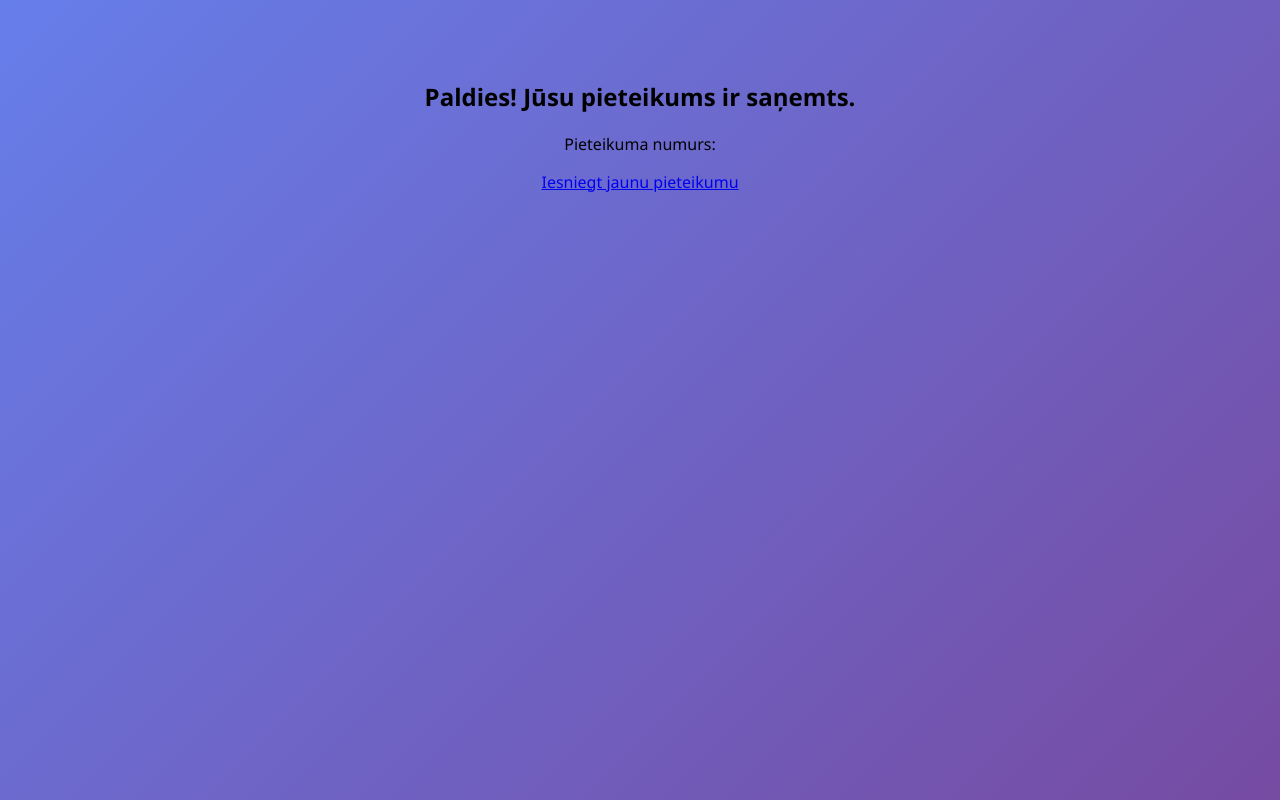
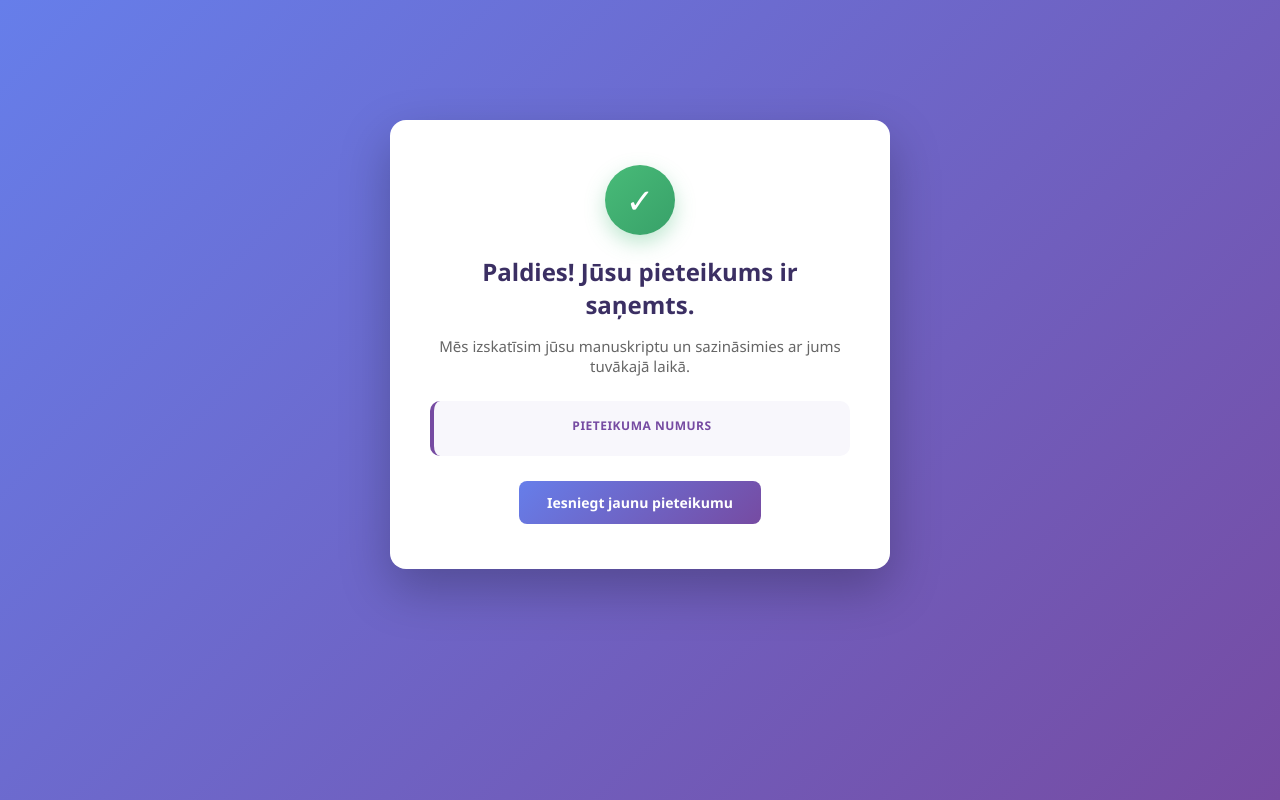
Before and after one commit to NiKeishaMusician/AUTORA-PIETEIKUMA-UN-MANUSKRIPTA-SISTEMA, a PHP site: page /paldies.php in a window 1280 px wide. Run offline with PHP 8.4, Linux system fonts and the light colour scheme.

Commit message:
Izdevnieciba

```diff
--- a/index.html
+++ b/index.html
@@ -7,11 +7,9 @@
   <link rel="stylesheet" href="style.css">
 </head>
 <body>
-
 <form id="forma" action="submit.php" method="post" enctype="multipart/form-data">
   <h2>Grāmatas izdošanas pieteikums</h2>
   <div id="kludas"></div>
-
 
   <fieldset>
     <legend>Autora informācija</legend>
@@ -88,6 +86,5 @@
     }
   });
 </script>
-
 </body>
 </html>
--- a/paldies.php
+++ b/paldies.php
@@ -3,12 +3,20 @@
 <html lang="lv">
 <head>
   <meta charset="UTF-8">
+  <meta name="viewport" content="width=device-width, initial-scale=1">
   <title>Paldies!</title>
   <link rel="stylesheet" href="style.css">
 </head>
-<body style="text-align: center; padding: 60px;">
-  <h2>Paldies! Jūsu pieteikums ir saņemts.</h2>
-  <p>Pieteikuma numurs: <strong><?= htmlspecialchars($nr) ?></strong></p>
-  <a href="index.html">Iesniegt jaunu pieteikumu</a>
+<body>
+  <div class="paldies-karte">
+    <div class="ikona">✓</div>
+    <h2>Paldies! Jūsu pieteikums ir saņemts.</h2>
+    <p class="apraksts">Mēs izskatīsim jūsu manuskriptu un sazināsimies ar jums tuvākajā laikā.</p>
+    <div class="numurs-kaste">
+      <span class="numurs-etikete">Pieteikuma numurs</span>
+      <span class="numurs"><?= htmlspecialchars($nr) ?></span>
+    </div>
+    <a href="index.html" class="poga-atpakal">Iesniegt jaunu pieteikumu</a>
+  </div>
 </body>
 </html>
--- a/style.css
+++ b/style.css
@@ -9,6 +9,8 @@
   padding: 40px 20px;
   min-height: 100vh;
 }
+
+/* ===== FORMA (index.html) ===== */
 
 form {
   max-width: 650px;
@@ -105,3 +107,82 @@
 #kludas:empty {
   display: none;
 }
+
+/* ===== PALDIES LAPA (paldies.php) ===== */
+
+.paldies-karte {
+  max-width: 500px;
+  margin: 80px auto;
+  background: #ffffff;
+  padding: 45px 40px;
+  border-radius: 16px;
+  box-shadow: 0 20px 50px rgba(0, 0, 0, 0.25);
+  text-align: center;
+}
+
+.ikona {
+  width: 70px;
+  height: 70px;
+  line-height: 70px;
+  border-radius: 50%;
+  background: linear-gradient(135deg, #48bb78, #38a169);
+  color: #fff;
+  font-size: 34px;
+  margin: 0 auto 20px;
+  box-shadow: 0 8px 20px rgba(72, 187, 120, 0.35);
+}
+
+.paldies-karte h2 {
+  color: #3b2f63;
+  margin: 0 0 12px;
+  font-size: 24px;
+}
+
+.apraksts {
+  color: #666;
+  font-size: 15px;
+  margin-bottom: 25px;
+}
+
+.numurs-kaste {
+  background: #f8f7fc;
+  border-left: 4px solid #764ba2;
+  border-radius: 10px;
+  padding: 16px 20px;
+  margin-bottom: 25px;
+}
+
+.numurs-etikete {
+  display: block;
+  font-size: 12px;
+  text-transform: uppercase;
+  letter-spacing: 0.5px;
+  color: #764ba2;
+  font-weight: 600;
+  margin-bottom: 6px;
+}
+
+.numurs {
+  display: block;
+  font-size: 22px;
+  font-weight: 700;
+  color: #3b2f63;
+  letter-spacing: 1px;
+}
+
+.poga-atpakal {
+  display: inline-block;
+  background: linear-gradient(135deg, #667eea, #764ba2);
+  color: #fff;
+  text-decoration: none;
+  padding: 12px 28px;
+  border-radius: 8px;
+  font-weight: 600;
+  font-size: 14px;
+  transition: transform 0.15s, box-shadow 0.15s;
+}
+
+.poga-atpakal:hover {
+  transform: translateY(-2px);
+  box-shadow: 0 10px 20px rgba(118, 75, 162, 0.35);
+}
```
Also changed, not shown: 2 other files.
